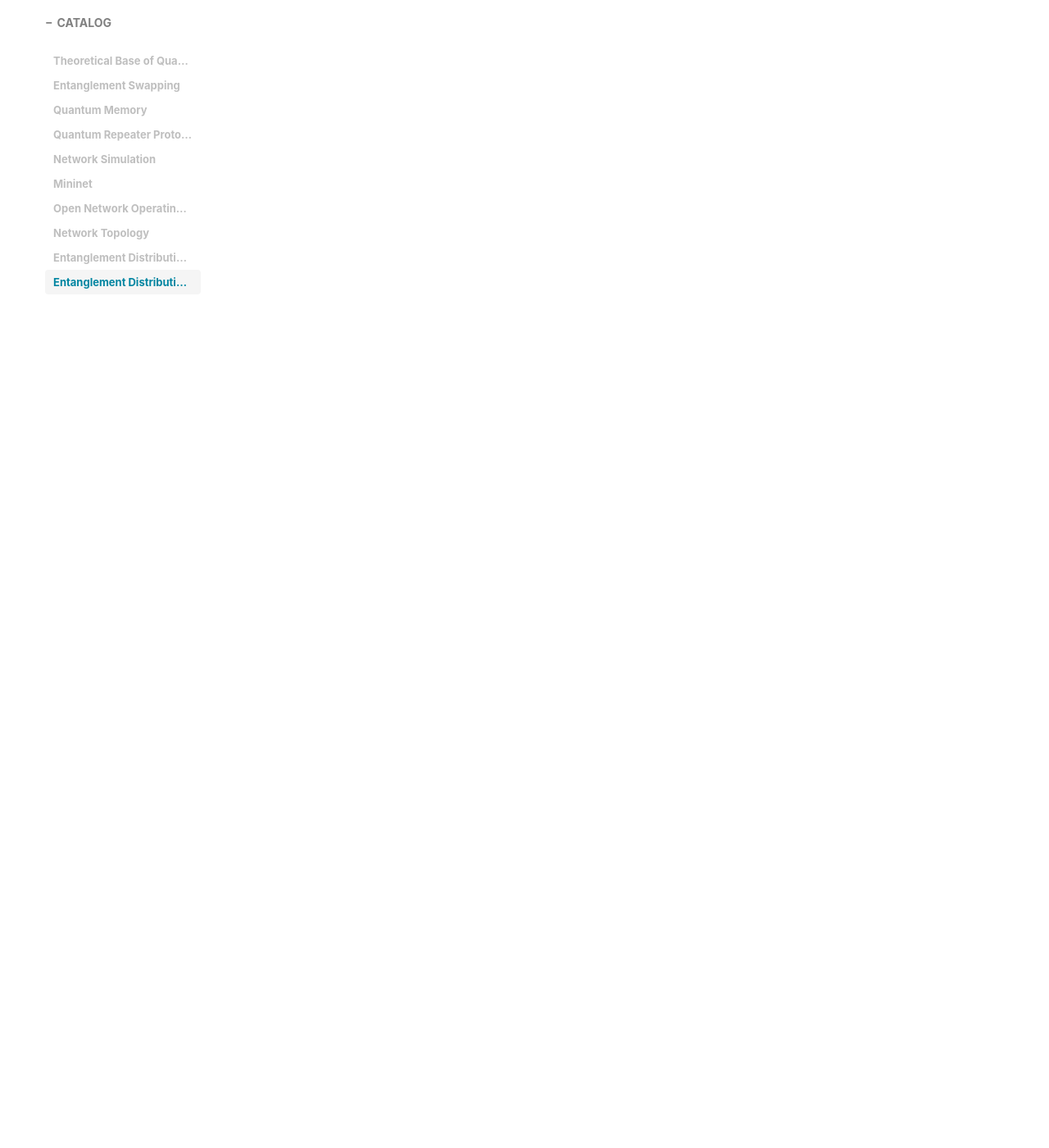
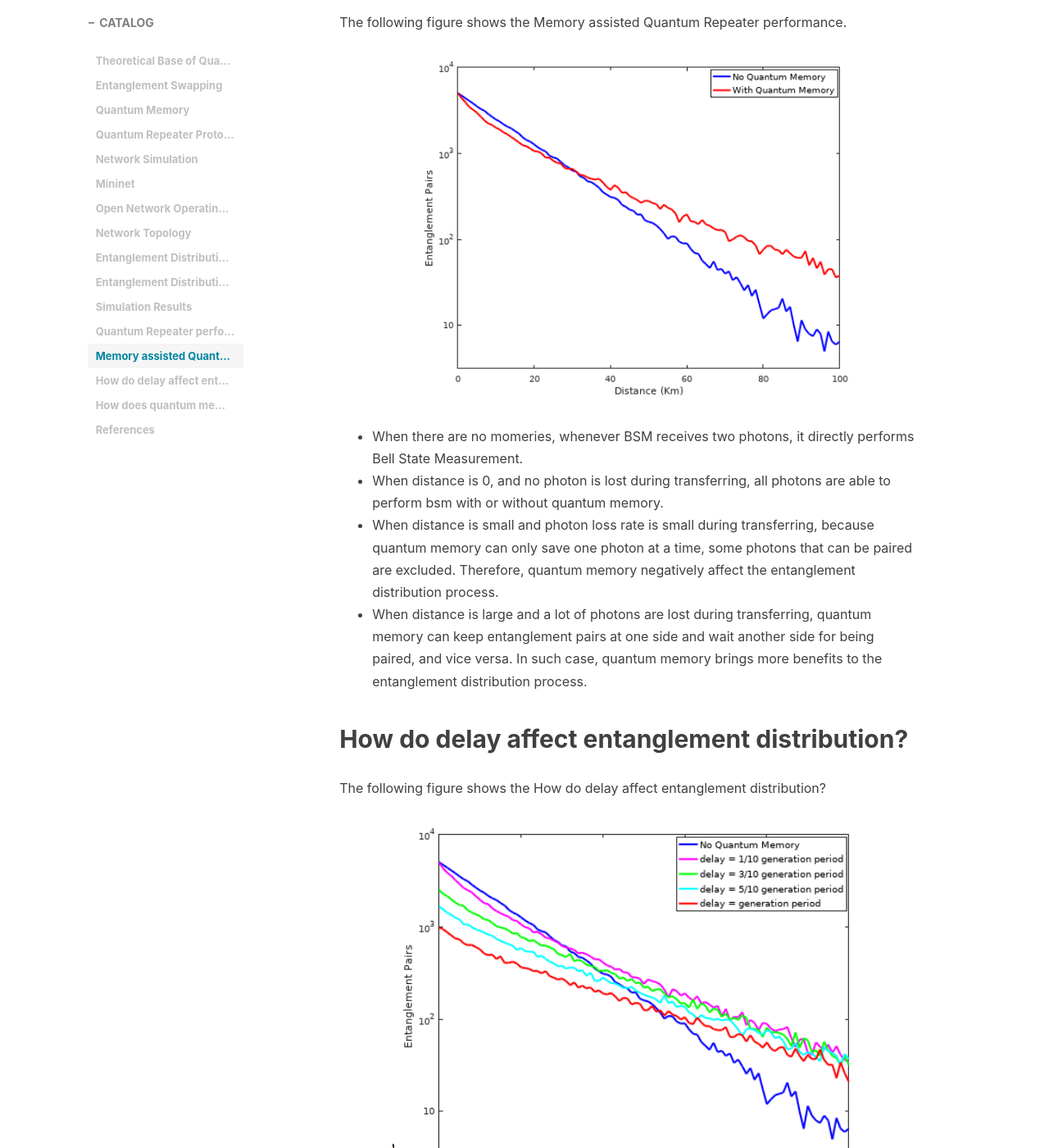
Before and after one commit to QuantumRepeaterSimulator/QuantumRepeaterSimulator.github.io, a Jekyll site: the page built from _posts/2020-11-16-Quantum-Repeater-Simulator.md, in a window 1280 px wide and 1400 px high, scrolled down 4791 px. Shown: the whole window at 82% size. Built offline with Jekyll 4.4.1, drawn with Linux system fonts in a browser that asks for light colours; nearby versions of some CDN libraries; comment, search, counter and statistics services are not loaded; some of the changed text lies outside the part shown.

```diff
--- a/_layouts/post.html
+++ b/_layouts/post.html
@@ -33,7 +33,7 @@
 
 <!-- Post Content -->
 <article>
-    <div class="container">
+    <div class="container col-lg-offset-1">
         <div class="row">
 
     <!-- Side Catalog Container -->
--- a/_posts/2020-11-16-Quantum-Repeater-Simulator.md
+++ b/_posts/2020-11-16-Quantum-Repeater-Simulator.md
@@ -45,7 +46,7 @@
 4. Based on received heralding messages, whenever there are two pairs of photon, master controller would signal BSM to perform Bell State Measurement.
 5. Bell Bell State Measurement results are sent back to master controller.  If Bell State Measurement succeed, then by now Node A and Node B have a pair of entanglements.
 
-<!-- # Simulation Results
+# Simulation Results
 ## Quantum Repeater performance
 The following figure shows the Quantum Repeater performance.
 
@@ -71,4 +72,8 @@
 ## How does quantum memory effectiveness affect entanglement distribution?
 The following figure shows the How does quantum memory effectiveness affect entanglement distribution?
 ![](https://raw.githubusercontent.com/QuantumRepeaterSimulator/QuantumRepeaterSimulator.github.io/main/img/quantum_repeater/qm_hold_time_vs_entanglements.png)
-- When distance is large and a lot of photons are lost during transferring, the longer quantum memory can saving a photons, the longer quantum memory can keep entanglement pairs at one side and wait another side for being paired, and vice versa. In such case, longer quantum memory holding photon time brings benefits to the entanglement distribution process. -->
+- When distance is large and a lot of photons are lost during transferring, the longer quantum memory can saving a photons, the longer quantum memory can keep entanglement pairs at one side and wait another side for being paired, and vice versa. In such case, longer quantum memory holding photon time brings benefits to the entanglement distribution process.
+
+# References
+1. https://wiki.onosproject.org/display/ONOS/The+Network+Configuration+Service
+2. http://mininet.org/
--- a/index.html
+++ b/index.html
@@ -15,12 +15,12 @@
 </header>
 
 
-<div class="container">
+<div class="container col-lg-offset-1">
     <div class="row">
 
     <!-- Side Container -->
         <div class="
-            col-lg-2 col-lg-offset-0
+            col-lg-3 col-lg-offset-0
             visible-lg-block
             sidebar-container
             catalog-container">
```
Also changed, not shown: other parts of _posts/2020-11-16-Quantum-Repeater-Simulator.md (+2 -1 lines), _posts/2020-11-17-Artificial-Intelligence-Defined-Quantum-Networks.md (added, +49 -0 lines), css/hux-blog.css (+10 -7 lines), img/AI_defined_network/sdn_architecture.png (added).
